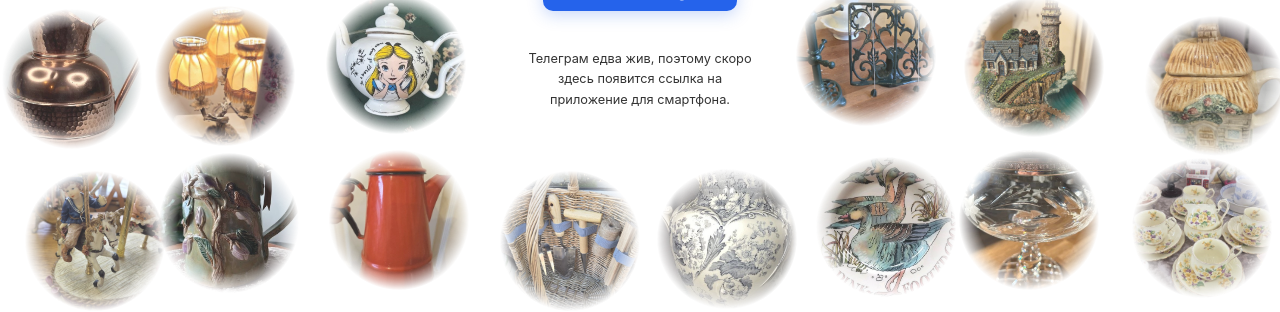
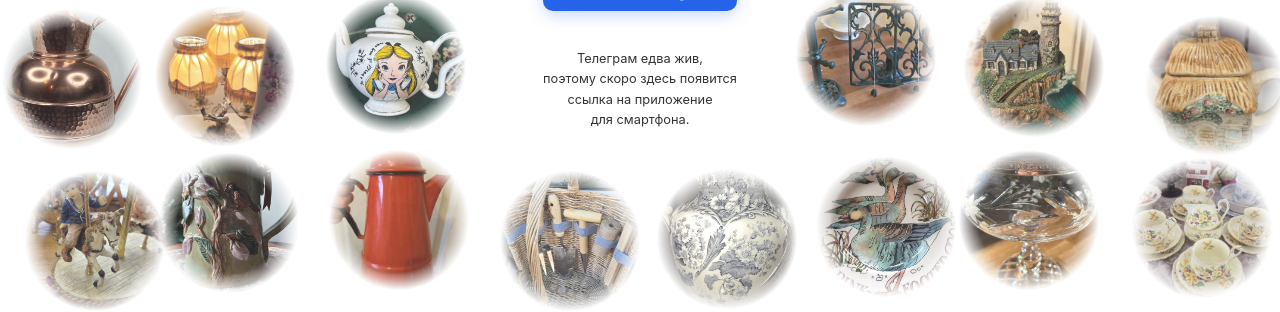
Before and after one commit to yushakov/eligale, a Django app: page / in a window 1280 px wide. Shown: the part 488-800 px from the top of the page. Run offline with Django 5.2, Linux system fonts and the light colour scheme; parts of the project's set-up code (start-up, migrations or seed data) failed here and were passed over.

Commit message:
Adjust note text to fit into ellipse

```diff
--- a/templates/index.html
+++ b/templates/index.html
@@ -75,8 +75,8 @@
             width: min(260px, 55vw);
             background: white;
             padding: 10px 14px;
-            -webkit-mask-image: radial-gradient(ellipse at center, black 80%, transparent 85%);
-            mask-image: radial-gradient(ellipse at center, black 80%, transparent 85%);
+            -webkit-mask-image: radial-gradient(ellipse at center, black 60%, transparent 85%);
+            mask-image: radial-gradient(ellipse at center, black 60%, transparent 85%);
         }
     </style>
 </head>
@@ -94,8 +94,10 @@
     </a>
 
     <p class="note">
-        Телеграм едва жив, поэтому скоро<br>
-        здесь появится ссылка на приложение для смартфона.<br><br>
+             Телеграм едва жив,<br />
+        поэтому скоро здесь появится<br />
+           ссылка на приложение<br />
+              для смартфона.
     </p>
 </div>
 
```
